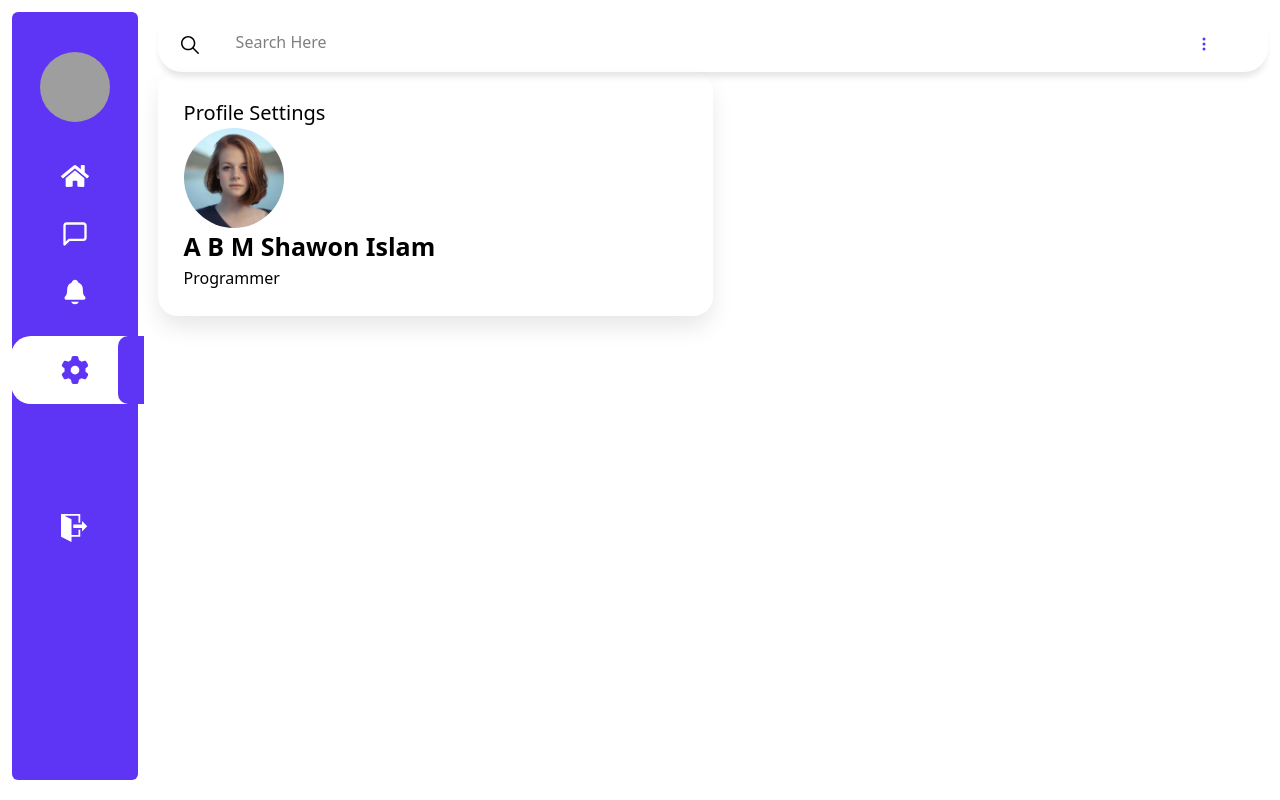
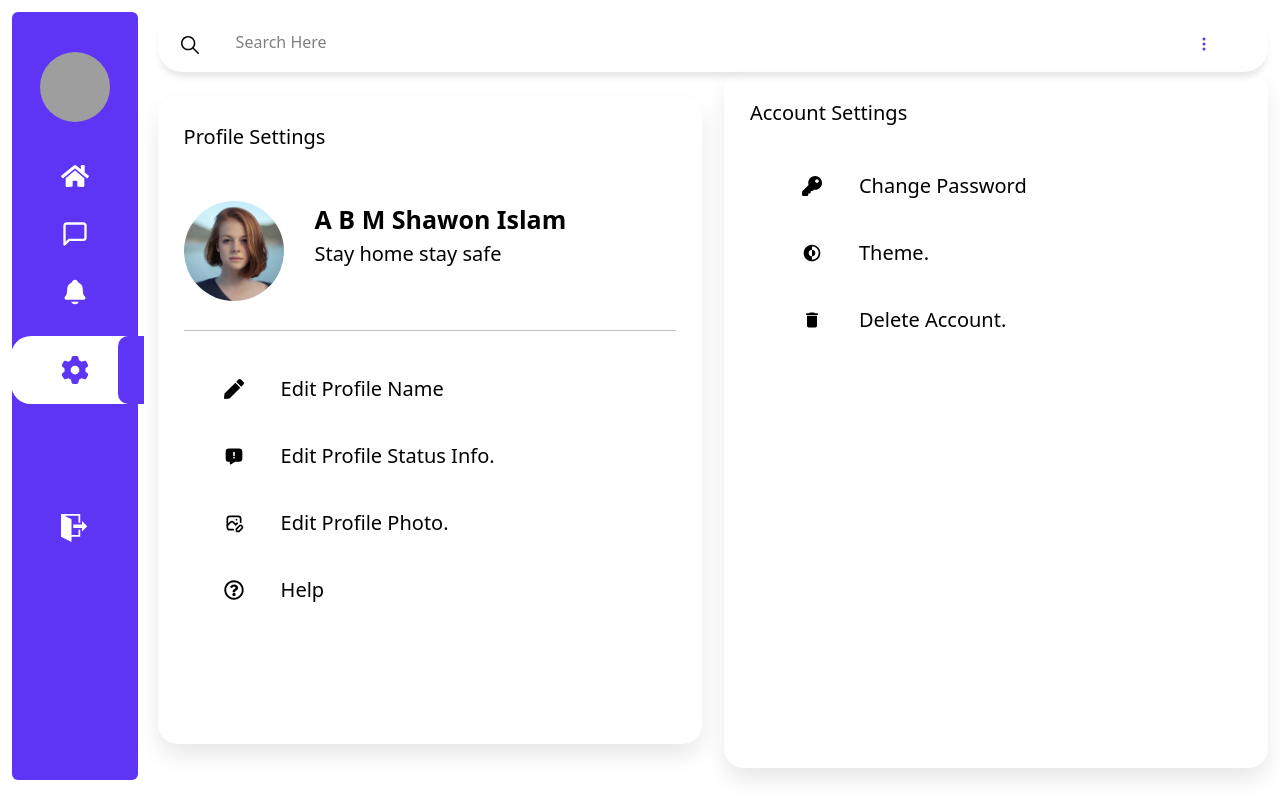
Before and after one commit to Subroto112001/ChatingApp, a React (Vite) app: page /settings in a window 1280 px wide. Built offline with nearby package versions, Linux system fonts and the light colour scheme; grey boxes are pictures that could not be loaded.

Commit message:
settings pages update

```diff
--- a/src/Component/AplicationPages/Settings.jsx
+++ b/src/Component/AplicationPages/Settings.jsx
@@ -1,6 +1,10 @@
 import React from "react";
 import InputboxForpages from "../Comon/InputboxForpages";
 import Images from "../../assets/profilesettings.jpg";
+import { FaKey, FaPen, FaRegQuestionCircle } from "react-icons/fa";
+import { TbMessageReportFilled, TbPhotoEdit } from "react-icons/tb";
+import { CgDarkMode } from "react-icons/cg";
+import { MdDelete } from "react-icons/md";
 const Settings = () => {
   return (
     <>
@@ -9,13 +13,13 @@ const Settings = () => {
           SearchIconClass={"absolute top-[35%] left-[20px] text-2xl"}
         />
 
-        <div>
-          <div className="w-[50%] p-[26px] shadow-[0px_12px_23px_-2px_rgba(0,_0,_0,_0.1)] rounded-[20px]">
-            <div className="flex flex-col ">
+        <div className="flex justify-between items-center">
+          <div className="w-[49%] p-[26px] shadow-[0px_12px_23px_-2px_rgba(0,_0,_0,_0.1)] rounded-[20px]">
+            <div>
               <h3 className="text-[20px] text-black font-medium">
                 Profile Settings
               </h3>
-              <div className="felx flex-row gap-[31px] ">
+              <div className="flex  gap-[31px] mt-[49px] pb-[29px] bordercolor  ">
                 <div className="w-[100px] h-[100px] rounded-full">
                   <picture>
                     <img
@@ -25,14 +29,68 @@ const Settings = () => {
                     />
                   </picture>
                 </div>
-                <h3 className="text-[25px] text-black font-semibold">
-                  A B M Shawon Islam
-                </h3>
-    <p>Programmer</p>
+                <div className="flex flex-col ">
+                  <h3 className="text-[25px] text-black font-semibold">
+                    A B M Shawon Islam
+                  </h3>
+                  <h4 className="text-[20px] text-black font-normal ">
+                    Stay home stay safe
+                  </h4>
+                </div>
+              </div>
+              <div className="ml-[40px] flex flex-col mt-[43px] gap-[37px] h-[43dvh]">
+                <h4 className="flex items-center text-[20px] text-black font-normal gap-[37px]  hover:cursor-pointer">
+                  <span>
+                    <FaPen />
+                  </span>
+                  Edit Profile Name
+                </h4>
+                <h4 className="flex items-center text-[20px] text-black font-normal gap-[37px]  hover:cursor-pointer">
+                  <span>
+                    <TbMessageReportFilled />
+                  </span>
+                  Edit Profile Status Info.
+                </h4>
+                <h4 className="flex items-center text-[20px] text-black font-normal gap-[37px]  hover:cursor-pointer">
+                  <span>
+                    <TbPhotoEdit />
+                  </span>
+                  Edit Profile Photo.
+                </h4>
+                <h4 className="flex items-center text-[20px] text-black font-normal gap-[37px]  hover:cursor-pointer">
+                  <span>
+                    <FaRegQuestionCircle />
+                  </span>
+                  Help
+                </h4>
               </div>
             </div>
           </div>
-          <div className="w-[50%]"></div>
+          <div className="w-[49%] shadow-[0px_12px_23px_-2px_rgba(0,_0,_0,_0.1)] rounded-[20px] h-[87dvh]">
+            <h3 className="text-[20px] mt-[26px]  ml-[26px] text-black font-medium">
+              Account Settings
+            </h3>
+            <div className="ml-[78px] flex flex-col mt-[43px] gap-[37px] ">
+              <h4 className="flex items-center text-[20px] text-black font-normal gap-[37px] hover:cursor-pointer">
+                <span>
+                  <FaKey />
+                </span>
+                Change Password
+              </h4>
+              <h4 className="flex items-center text-[20px] text-black font-normal gap-[37px]  hover:cursor-pointer">
+                <span>
+                  <CgDarkMode />
+                </span>
+                Theme.
+              </h4>
+              <h4 className="flex items-center text-[20px] text-black font-normal gap-[37px]  hover:cursor-pointer">
+                <span>
+                  <MdDelete />
+                </span>
+                Delete Account.
+              </h4>
+            </div>
+          </div>
         </div>
       </div>
     </>
```
